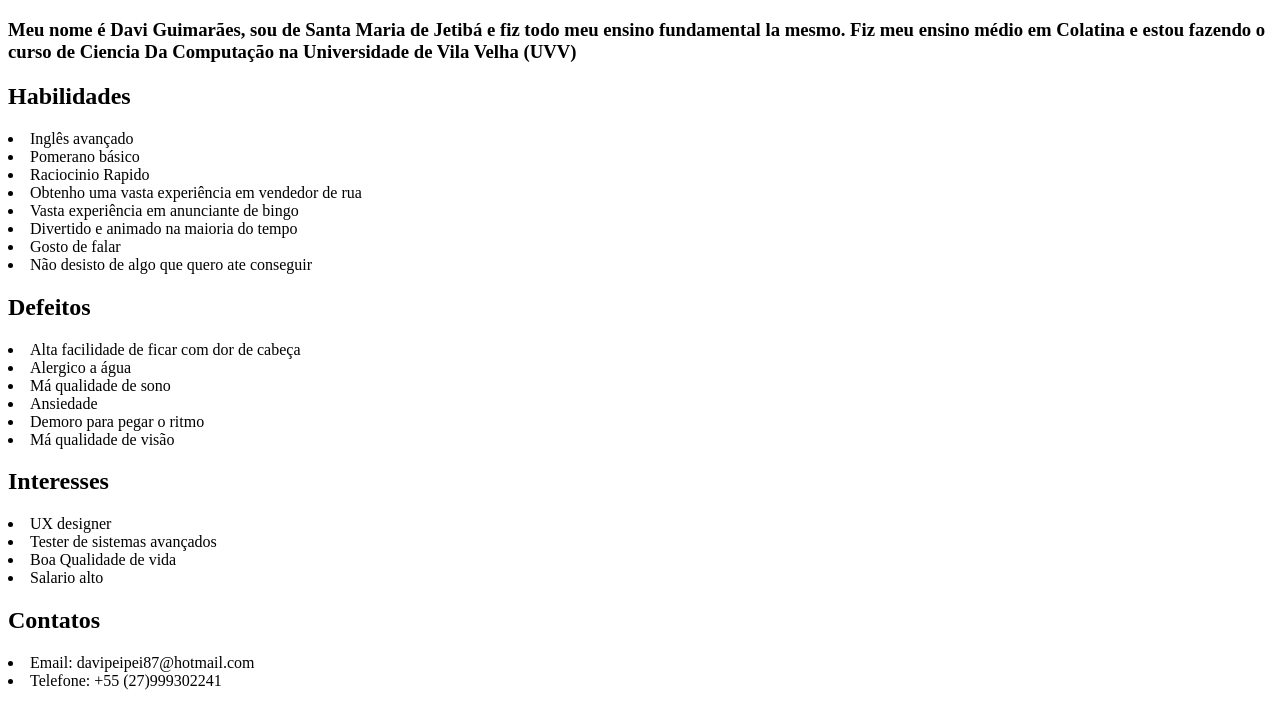
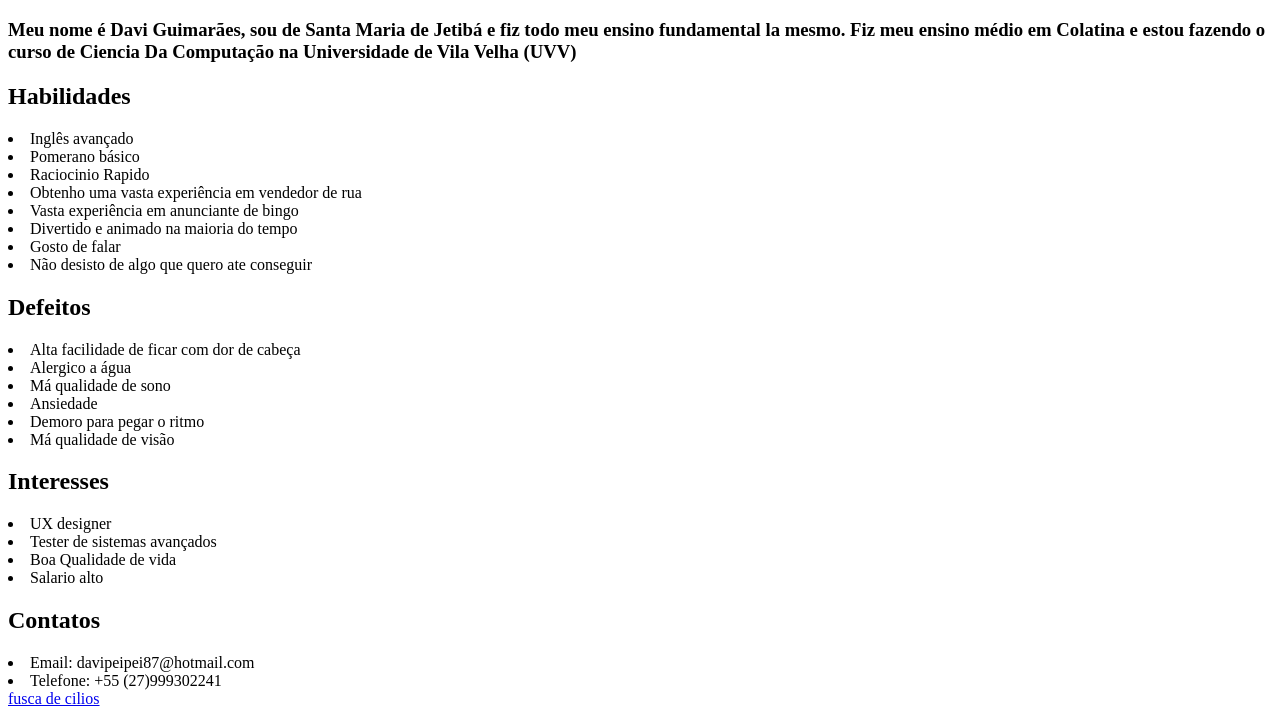
Before and after one commit to daviguima16/aula-constru-o-de-web-designer-22022024, a plain HTML site: page index.html in a window 1280 px wide. Shown: the part 409-1125 px from the top of the page. Drawn offline with Linux system fonts and the light colour scheme.

Commit message:
atualização

```diff
--- a/index.html
+++ b/index.html
@@ -35,6 +35,7 @@
     <h2>Contatos</h2>
     <li>Email: davipeipei87@hotmail.com</li>
    <li>Telefone: +55 (27)999302241</li>
+   <a href="https://www.maxicar.com.br/wp-content/uploads/2018/01/0DSC01481-900x556.jpg" target="_blank">fusca de cilios</a>
 
 
         </body>
```
